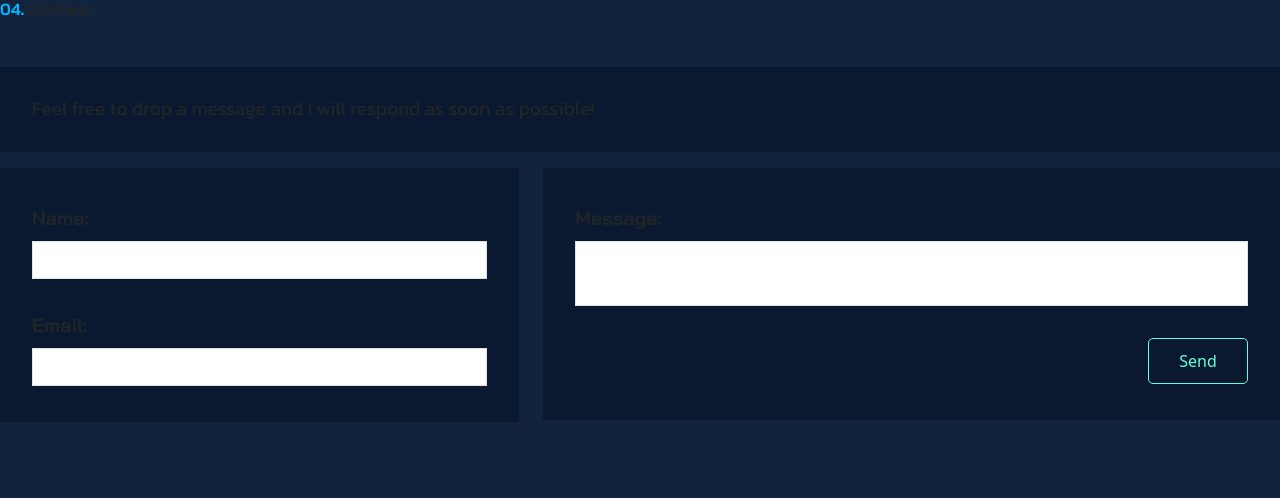
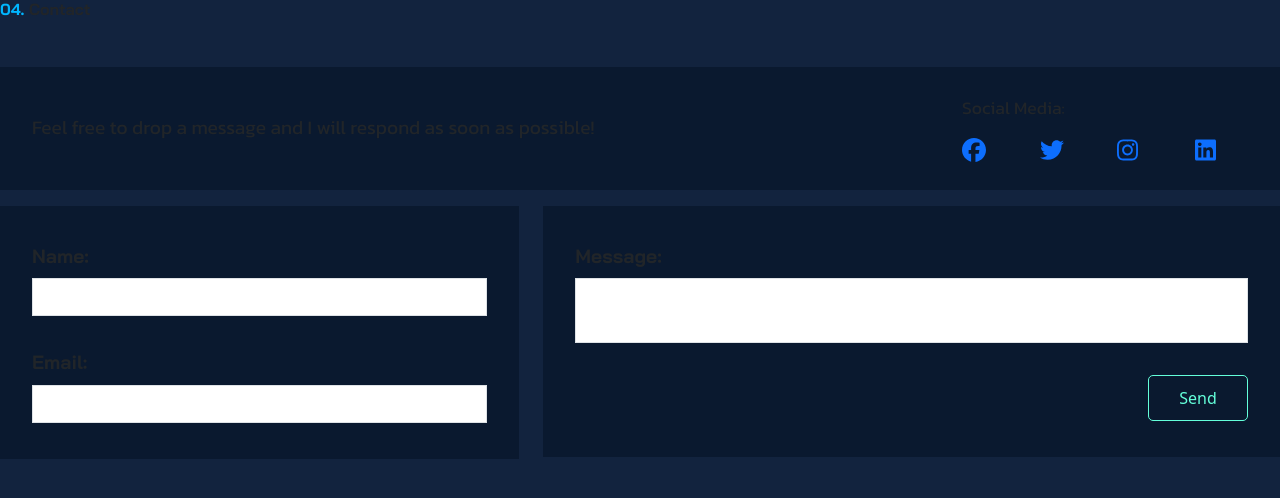
Before and after one commit to MarcEscatron07/marc-portfolio-nextjs, a Next.js app: page /contact in a window 1280 px wide. Shown: the top 498 px of the page. Built offline with nearby package versions, Linux system fonts and the light colour scheme.

Commit message:
added social media links

```diff
--- a/pages/contact/index.tsx
+++ b/pages/contact/index.tsx
@@ -1,8 +1,12 @@
 import React from 'react'
+import Link from "next/link"
+
+import { FontAwesomeIcon } from "@fortawesome/react-fontawesome";
 
 import {
   HEADER_LINKS,
-  CONTACT_HEADER
+  CONTACT_HEADER,
+  CONTACT_SOCIALS
 } from '../../variables'
 
 function Contact() {
@@ -21,8 +25,22 @@ function Contact() {
       <form className="contact-form row mt-4 py-4" onSubmit={onFormSubmit}>
         <div className="col-lg-12 pb-2 px-4">
           <div className="row theme-container">
-            <div className="col-12 my-2">
-              <p className="contact-header">{CONTACT_HEADER}</p>
+            <div className="col-lg-9 my-2 contact-header">
+              <p>{CONTACT_HEADER}</p>
+            </div>
+            <div className="col-lg-3 my-2 contact-socials">
+              <p>Social Media:</p>
+              <div className="row">
+                {CONTACT_SOCIALS && CONTACT_SOCIALS.map((social, idx) => {
+                  return (
+                    <div key={idx} className="col-3">
+                      <Link className="contact-link" href={social.url} title={social.title} target="_blank">
+                        <FontAwesomeIcon size="xl" icon={social.icon} />
+                      </Link>
+                    </div>
+                  )
+                })}
+              </div>
             </div>
           </div>
         </div>
--- a/styles/globals.css
+++ b/styles/globals.css
@@ -26,6 +26,7 @@
 #projects .card-text,
 #projects .icon-text,
 #contact .contact-header,
+#contact .contact-socials,
 #contact .form-control {
   font-family: "Kanit";
 }
@@ -264,8 +265,18 @@ textarea {
 /* CSS Ruleset for Projects section */
 /* CSS Ruleset for Contact section */
 #contact .contact-form .contact-header {
+  display: flex;
+  align-items: center;
+}
+#contact .contact-form .contact-header p {
   margin: 0px;
   font-size: 1.2rem;
+}
+#contact .contact-form .contact-socials p {
+  font-size: 1.1rem;
+}
+#contact .contact-form .contact-socials .contact-link:hover {
+  color: #00b6ff;
 }
 #contact .contact-form .theme-container {
   background-color: #0a192f;
--- a/styles/globals.scss
+++ b/styles/globals.scss
@@ -46,6 +46,7 @@ $light-secondary: #64ffda;
 #projects .card-text,
 #projects .icon-text,
 #contact .contact-header,
+#contact .contact-socials,
 #contact .form-control {
     font-family: 'Kanit';
 }
@@ -341,8 +342,25 @@ textarea {
 #contact {
     .contact-form {
         .contact-header {
-            margin: 0px;
-            font-size: 1.2rem;
+            display: flex;
+            align-items: center;
+
+            p {
+                margin: 0px;
+                font-size: 1.2rem;
+            }
+        }
+
+        .contact-socials {
+            p {
+                font-size: 1.1rem;
+            }
+
+            .contact-link {
+                &:hover {
+                    color: $link-theme;
+                }
+            }
         }
 
         .theme-container {
--- a/variables/index.tsx
+++ b/variables/index.tsx
@@ -14,6 +14,7 @@ import {
 	DiReact,
 	DiNodejsSmall
 } from "react-icons/di";
+import { faFacebook, faTwitter, faInstagram, faLinkedin } from "@fortawesome/free-brands-svg-icons";
 
 
 interface IHEADER_LINKS {
@@ -49,6 +50,12 @@ interface IPROJECTS_APPLICATION {
     repo: string,
     url: string,
     technologies: {icon: any, name: string, }[]
+}
+interface ICONTACT_SOCIALS {
+    id: string,
+    title: string,
+    url: string,
+    icon: any
 }
 
 
@@ -186,6 +193,33 @@ const PROJECTS_APPLICATION: IPROJECTS_APPLICATION[] = [
 
 const CONTACT_HEADER: string = "Feel free to drop a message and I will respond as soon as possible!";
 
+const CONTACT_SOCIALS: ICONTACT_SOCIALS[] = [
+    {
+        id: 'facebook',
+        title: 'Facebook',
+        url: 'https://www.facebook.com/marcusbenz07/',
+        icon: faFacebook
+    },
+    {
+        id: 'twitter',
+        title: 'Twitter',
+        url: 'https://twitter.com/marcusbenz07',
+        icon: faTwitter
+    },
+    {
+        id: 'instagram',
+        title: 'Instagram',
+        url: 'https://www.instagram.com/marcusbenz07/',
+        icon: faInstagram
+    },
+    {
+        id: 'linkedin',
+        title: 'LinkedIn',
+        url: 'https://www.linkedin.com/in/marc-escatron07/',
+        icon: faLinkedin
+    },
+];
+
 
 
 export {
@@ -196,5 +230,6 @@ export {
     ABOUT_SKILLS,
     EXPERIENCE_TIMELINE,
     PROJECTS_APPLICATION,
-    CONTACT_HEADER
+    CONTACT_HEADER,
+    CONTACT_SOCIALS
 }
```
Also changed, not shown: 1 other file (tests, documents, lock files or other folders).
